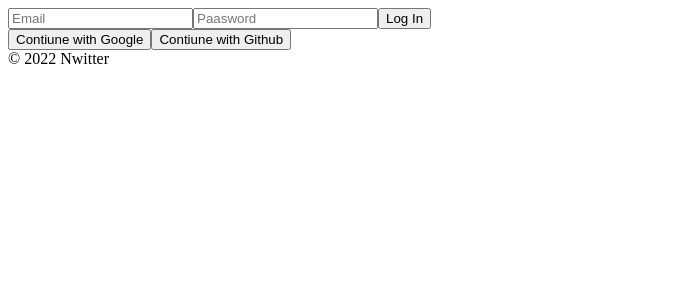
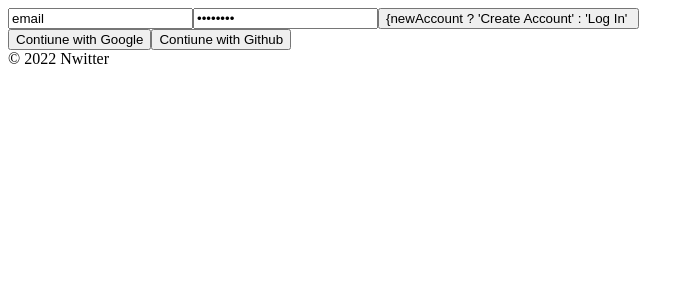
Before and after one commit to rlatjdus0814/nwitter, a React (Create React App) app: page /#/ in a window 1280 px wide. Shown: the top 300 px of the page, without its empty margins (0-694 px from the left). Built offline with nearby package versions, Linux system fonts and the light colour scheme; no server answers.

Commit message:
0413 수업 commit

```diff
--- a/src/routes/Auth.js
+++ b/src/routes/Auth.js
@@ -1,12 +1,33 @@
-import React from 'react';
+import React, { useState } from 'react';
 
 const Auth = () => {
+  const [email, setEmail] = useState("");
+  const [passowrd, setPassword] = useState("");
+  const [newAccount, setNewAccount] = useState(true);
+
+  const onChange = (event) => {
+    const {target: {name, value},} = event;
+
+    if (name === 'email') setEmail(value);
+    else if (name === 'password') setPassword(value);
+  }
+
+  const onSubmit = (event) => {
+    event.preventDefault();
+    if (newAccount) {
+      // create newAccount
+    }
+    else {
+      //log in
+    }
+  }
+
   return (
     <div>
-      <form>
-        <input type="email" placeholder="Email" required />
-        <input type="password" placeholder="Paasword" required />
-        <input type="submit" value="Log In" />
+      <form onSubmit={onSubmit}>
+        <input name="email" type="email" placeholder="Email" required value="email" onChange={onChange} />
+        <input name="password"  type="password" placeholder="Paasword" required value="password" onChange={onChange} />
+        <input type="submit" value="{newAccount ? 'Create Account' : 'Log In' " />
       </form>
       <div>
         <button>Contiune with Google</button>
```
Also changed, not shown: 1 other file (tests, documents, lock files or other folders).
